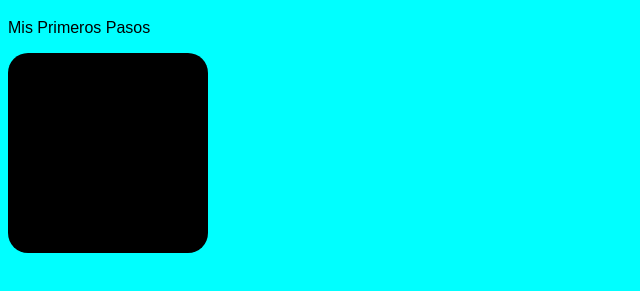
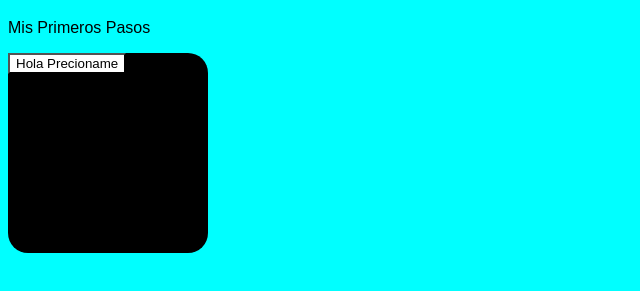
Before and after one commit to 70641942/youtube-git, a plain HTML site: page index.html in a window 1280 px wide. Shown: the part 61-352 px from the top of the page, without its empty margins (0-640 px from the left). Drawn offline with Linux system fonts and the light colour scheme.

Commit message:
Usando el Merge

```diff
--- a/index.html
+++ b/index.html
@@ -9,6 +9,8 @@
 <body>
     <h1>APRENDIENDO Git</h1>
     <p>Mis Primeros Pasos</p>
-    <div></div>
+    <div>
+        <button>Hola Precioname</button>
+    </div>
 </body>
 </html>
--- a/style.css
+++ b/style.css
@@ -9,3 +9,14 @@ div{
     width: 200px;
     height: 200px;
 }
+button{
+    background-color: white;
+    color: black;
+    display: flex;
+    justify-content: center;
+    align-items: center;
+}
+button:hover{
+    background-color: black;
+    color: white;
+}
```
